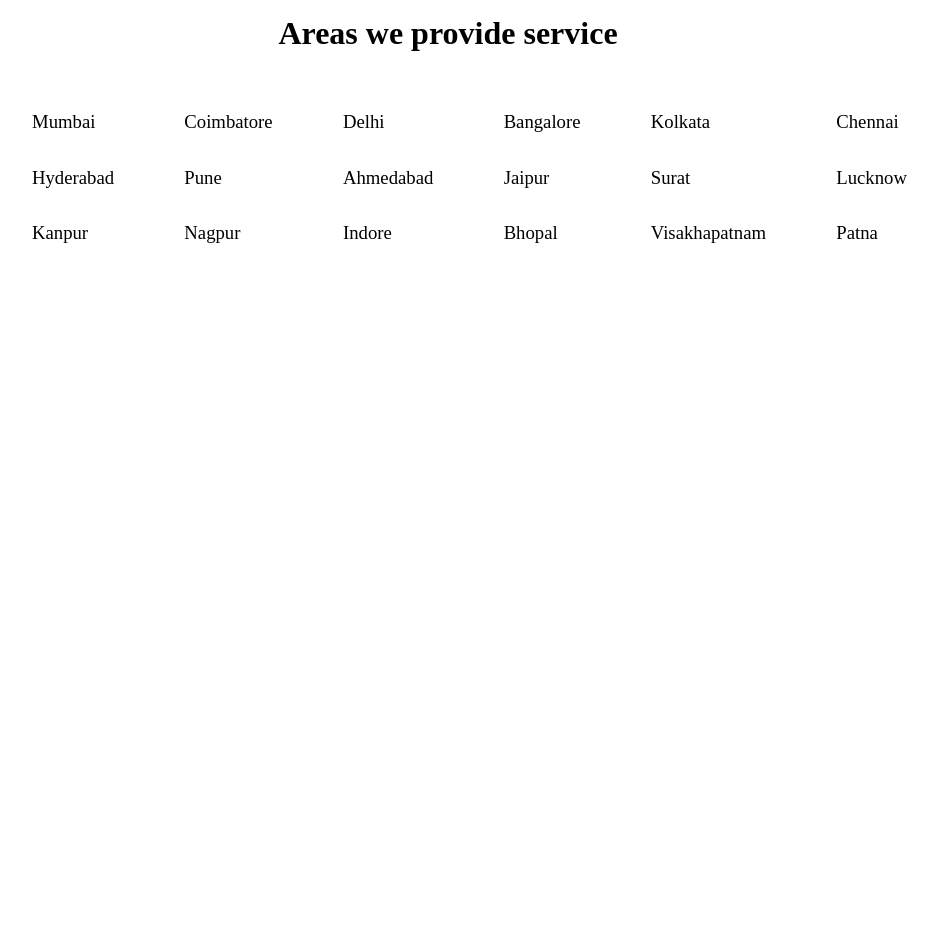
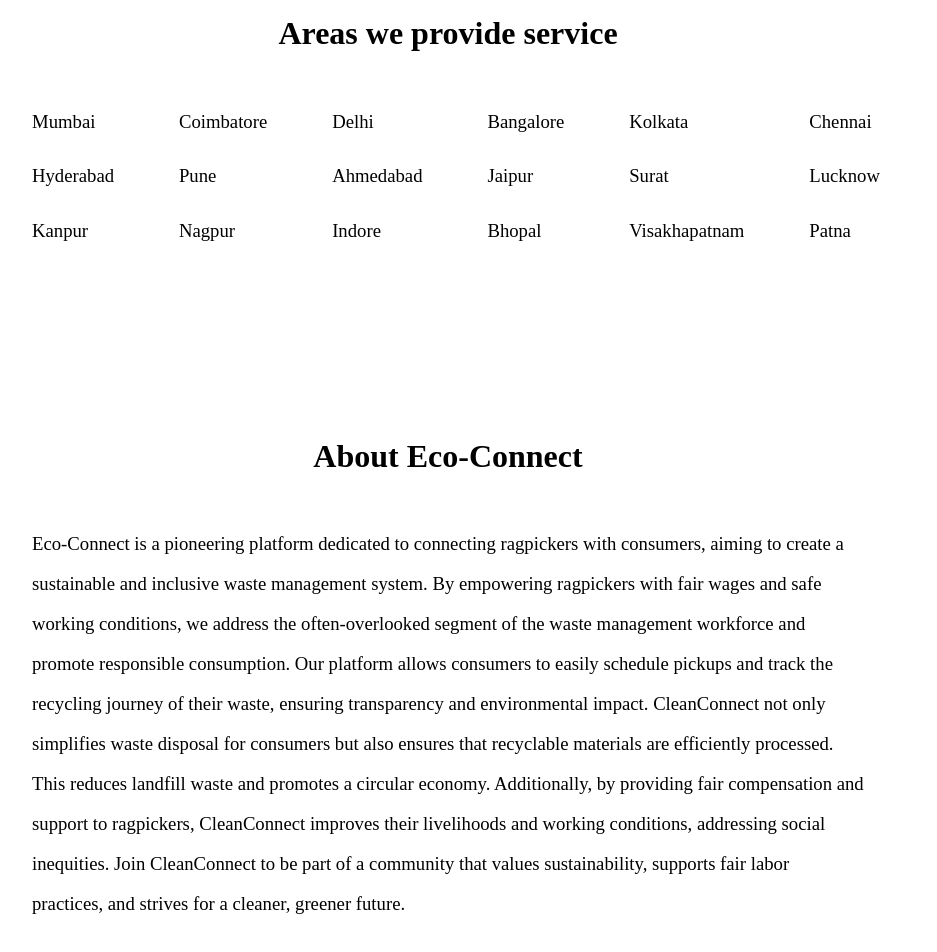
Before and after one commit to G-Pavithran-dev/Eco-Connect, a React (Vite) app in the folder frontend/: page / in a window 1280 px wide. Shown: the part 948-1900 px from the top of the page, without its empty margins (192-1129 px from the left). Before the commit the page ends 1283 px from the top, so only its background shows below. Built offline with nearby package versions, Linux system fonts and the light colour scheme.

Commit message:
update some styling

```diff
--- a/frontend/src/components/ragPosting/RagPosting.jsx
+++ b/frontend/src/components/ragPosting/RagPosting.jsx
@@ -85,6 +85,24 @@
           </div>
         </div>
       </div>
+      <div className="about">
+        <div className="why-rag">
+          <h2>About Eco-Connect</h2>
+          <div className="about-content">
+            <h3>Eco-Connect is a pioneering platform dedicated to connecting ragpickers with consumers,
+                aiming to create a sustainable and inclusive waste management system. By empowering ragpickers with
+                 fair wages and safe working conditions, we address the often-overlooked segment of the waste management
+                  workforce and promote responsible consumption. Our platform allows consumers to easily schedule pickups and track the
+                recycling journey of their waste, ensuring transparency and environmental impact. CleanConnect not only
+                simplifies waste disposal for consumers but also ensures that recyclable materials are efficiently
+                processed. This reduces landfill waste and promotes a circular economy. Additionally, by providing fair
+                 compensation and support to ragpickers, CleanConnect improves their livelihoods and working conditions,
+                  addressing social inequities. Join CleanConnect to be part of a community that values sustainability,
+                   supports fair labor practices, and strives for a cleaner, greener future.</h3>
+
+          </div>
+        </div>
+      </div>
     </div>
   );
 };
--- a/frontend/src/components/ragPosting/ragPosting.css
+++ b/frontend/src/components/ragPosting/ragPosting.css
@@ -1,7 +1,5 @@
 .outer-container{
     height: 100dvh;
-
-
 }
 .container{
     background-color:rgb(0, 0, 0);
@@ -18,7 +16,6 @@
     background-size: cover;
     align-items: center;
     position: relative;
-
 }
 .text-container{
     color: white;
@@ -85,14 +82,14 @@
     font-size: 1.06rem;
 }
 .why-rag p{
-    margin-top: 2%;
+    margin-top: 4%;
 }
 .all-area{
     display: grid;
     grid-template-columns: auto auto auto auto auto auto;
 
     width: 65%;
-    gap: 13%;
+    gap: 12%;
     line-height: 250%;
 
 
@@ -100,3 +97,9 @@
 .all-area h3{
     font-weight: 200;
 }
+.about-content h3{
+
+    font-weight: 200;
+    line-height: 5dvh;
+    padding-bottom: 5dvh;
+}
```
